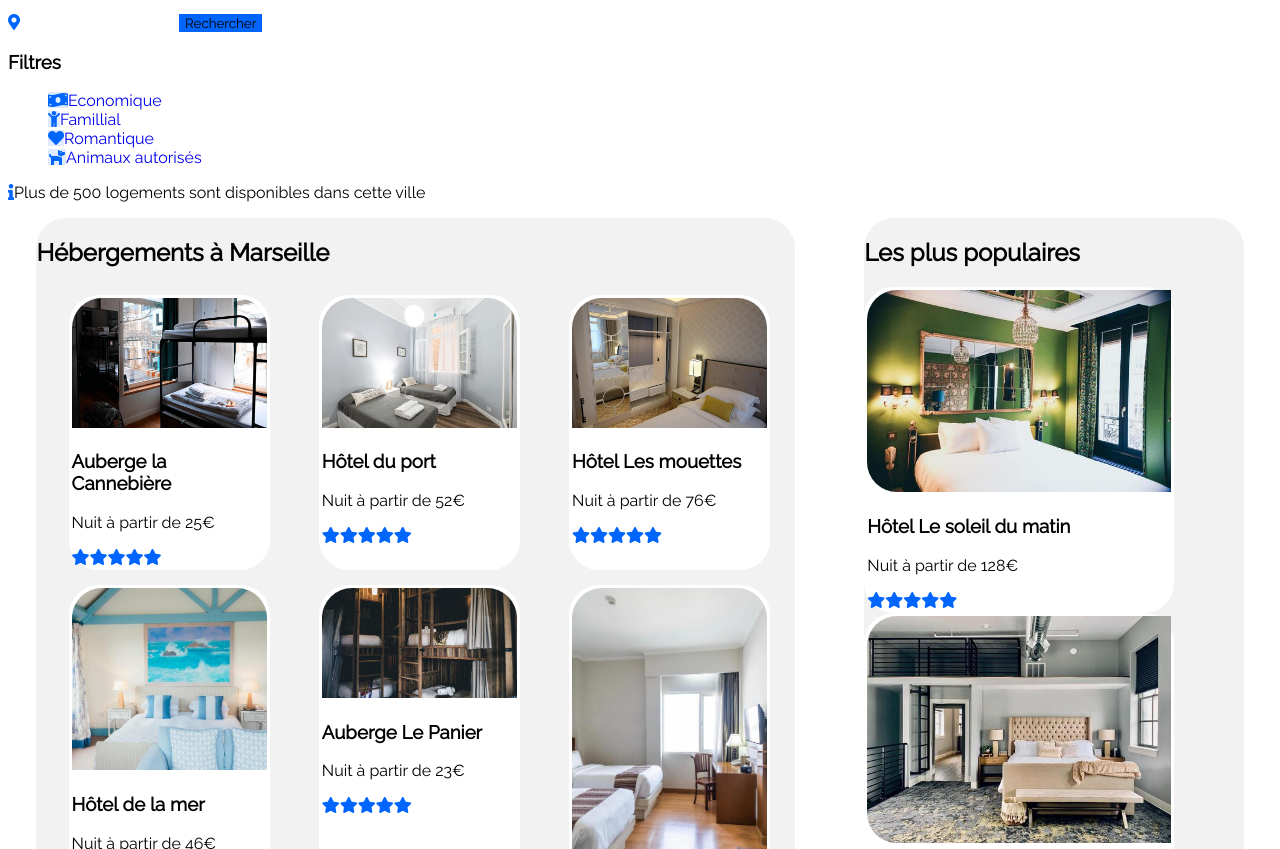
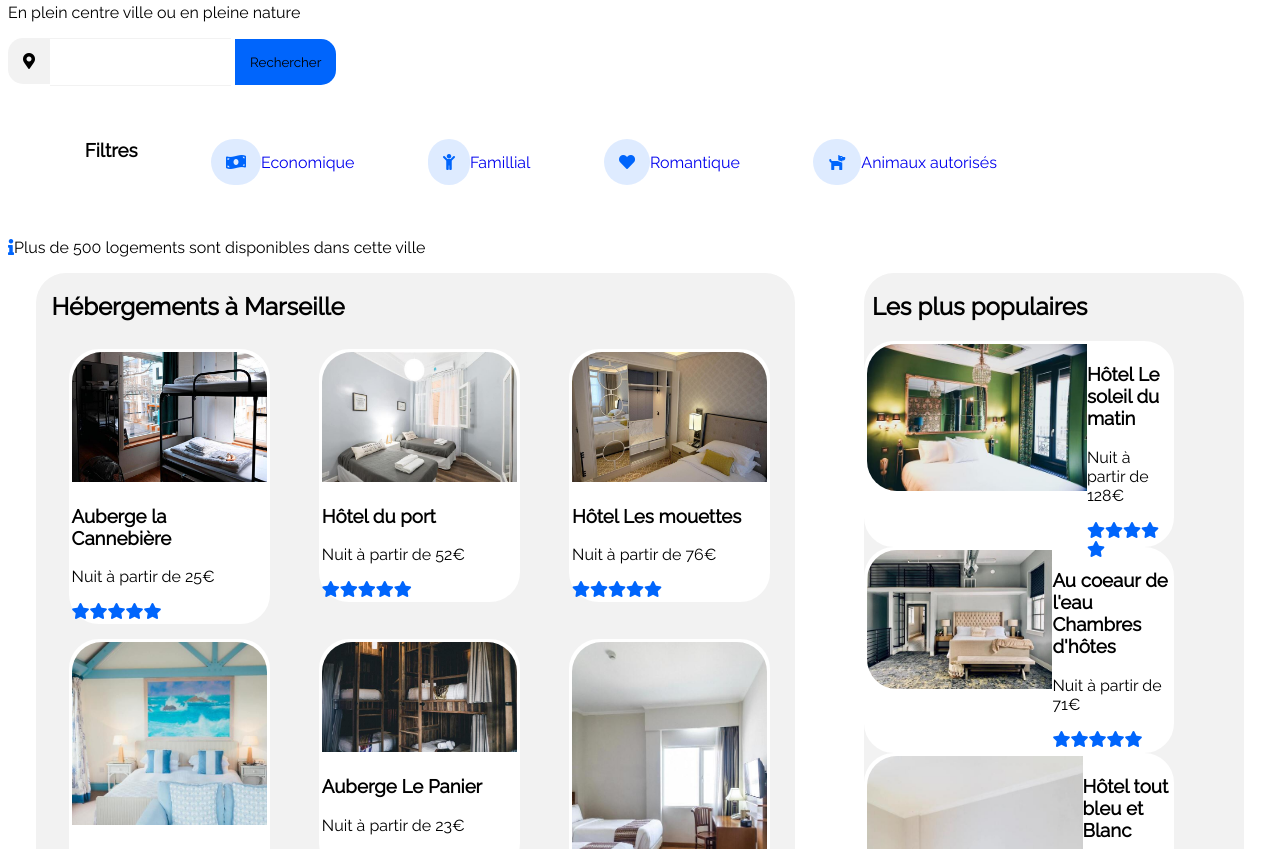
Before and after one commit to Zabatgit/P2_Blanc_Laurent, a plain HTML site: page index.html in a window 1280 px wide. Shown: the part 148-997 px from the top of the page. Drawn offline with Linux system fonts and the light colour scheme.

Commit message:
avancement sur la mise en page du site

```diff
--- a/index.html
+++ b/index.html
@@ -20,8 +20,8 @@
             </div>
             <div class="nav">
                 <nav>
-                    <a href="hébergements">Hébergements</a>
-                    <a href="activités">Activités</a>
+                    <a class="navHover" href="hébergements">Hébergements</a>
+                    <a class="navHover" href="activités">Activités</a>
                 </nav>
                 <a href="inscription">S'inscrire</a>
             </div>
@@ -34,9 +34,9 @@
                     <i class="fas fa-map-marker-alt" id="iconeNoire"></i><input type="search">
                     <button>Rechercher</button>
                 </div>
-                <div>
-                    <h3>Filtres</h3>
+                <div class="filtres">
                     <ul>
+                        <li><h3 class="cancelMargin">Filtres</h3></li>
                         <li><i class="fas fa-money-bill-wave"></i><a href="#">Economique</a></li>
                         <li><i class="fas fa-child"></i><a href="#">Famillial</a></li>
                         <li><i class="fas fa-heart"></i><a href="#">Romantique</a></li>
@@ -49,7 +49,7 @@
                 <section class="hébergements">
                     <h2>Hébergements à Marseille</h2>
                     <div class="artHeb">
-                        <article>
+                        <article class="tailleArticle01">
                             <div class="imgHeb">
                                 <img src="contents/images/hebergements/4_small/marcus-loke-WQJvWU_HZFo-unsplash.jpg"
                                     alt="">
@@ -59,8 +59,7 @@
                             <i class="fas fa-star"></i><i class="fas fa-star"></i><i class="fas fa-star"></i><i
                                 class="fas fa-star"></i><i class="fas fa-star"></i>
                         </article>
-
-                        <article>
+                        <article class="tailleArticle01">
                             <div class="imgHeb">
                                 <img src="contents/images/hebergements/4_small/fred-kleber-gTbaxaVLvsg-unsplash.jpg"
                                     alt="">
@@ -69,9 +68,8 @@
                             <p>Nuit à partir de 52€</p>
                             <i class="fas fa-star"></i><i class="fas fa-star"></i><i class="fas fa-star"></i><i
                                 class="fas fa-star"></i><i class="fas fa-star"></i>
-                            <!--mettre les étoiles ici (je sais pas comment pour l'instant)-->
                         </article>
-                        <article>
+                        <article class="tailleArticle01">
                             <div class="imgHeb">
                                 <img src="contents/images/hebergements/4_small/reisetopia-B8WIgxA_PFU-unsplash.jpg"
                                     alt="">
@@ -80,9 +78,8 @@
                             <p>Nuit à partir de 76€</p>
                             <i class="fas fa-star"></i><i class="fas fa-star"></i><i class="fas fa-star"></i><i
                                 class="fas fa-star"></i><i class="fas fa-star"></i>
-                            <!--mettre les étoiles ici (je sais pas comment pour l'instant)-->
                         </article>
-                        <article>
+                        <article class="tailleArticle01">
                             <div class="imgHeb">
                                 <img src="contents/images/hebergements/4_small/annie-spratt-Eg1qcIitAuA-unsplash.jpg"
                                     alt="">
@@ -91,9 +88,8 @@
                             <p>Nuit à partir de 46€</p>
                             <i class="fas fa-star"></i><i class="fas fa-star"></i><i class="fas fa-star"></i><i
                                 class="fas fa-star"></i><i class="fas fa-star"></i>
-                            <!--mettre les étoiles ici (je sais pas comment pour l'instant)-->
                         </article>
-                        <article>
+                        <article class="tailleArticle01">
                             <div class="imgHeb">
                                 <img src="contents/images/hebergements/4_small/nicate-lee-kT-ZyaiwBe0-unsplash.jpg"
                                     alt="">
@@ -102,9 +98,8 @@
                             <p>Nuit à partir de 23€</p>
                             <i class="fas fa-star"></i><i class="fas fa-star"></i><i class="fas fa-star"></i><i
                                 class="fas fa-star"></i><i class="fas fa-star"></i>
-                            <!--mettre les étoiles ici (je sais pas comment pour l'instant)-->
                         </article>
-                        <article>
+                        <article class="tailleArticle01">
                             <div class="imgHeb">
                                 <img src="contents/images/hebergements/4_small/febrian-zakaria-M6S1WvfW68A-unsplash.jpg"
                                     alt="">
@@ -113,7 +108,6 @@
                             <p>Nuit à partir de 96€</p>
                             <i class="fas fa-star"></i><i class="fas fa-star"></i><i class="fas fa-star"></i><i
                                 class="fas fa-star"></i><i class="fas fa-star"></i>
-                            <!--mettre les étoiles ici (je sais pas comment pour l'instant)-->
                         </article>
                     </div>
                     <p>Afficher plus</p>
@@ -121,7 +115,7 @@
                 <aside class="populaires">
                     <h2>Les plus populaires</h2>
                     <div class="artPop">
-                        <article>
+                        <article class="tailleArticle02">
                             <div class="imgPop">
                                 <img src="contents/images/hebergements/4_small/emile-guillemot-Bj_rcSC5XfE-unsplash.jpg"
                                     alt="">
@@ -133,7 +127,7 @@
                                     class="fas fa-star"></i><i class="fas fa-star"></i>
                             </div>
                         </article>
-                        <article>
+                        <article class="tailleArticle02">
                             <div class="imgPop">
                                 <img src="contents/images/hebergements/4_small/aw-creative-VGs8z60yT2c-unsplash.jpg"
                                     alt="">
@@ -145,7 +139,7 @@
                                     class="fas fa-star"></i><i class="fas fa-star"></i>
                             </div>
                         </article>
-                        <article>
+                        <article class="tailleArticle02">
                             <div class="imgPop">
                                 <img src="contents/images/hebergements/4_small/febrian-zakaria-sjvU0THccQA-unsplash.jpg"
                                     alt="">
@@ -160,53 +154,51 @@
                     </div>
                 </aside>
             </div>
-                <section class="activités">
-                    <h2>Activités à Marseille</h2>
-                    <article>
+            <section class="activités">
+                <h2>Activités à Marseille</h2>
+                <div class="activités01">
+                    <article class="tailleArticle03.1">
                         <div class="imgAct">
                             <img src="contents/images/activites/3_medium/reno-laithienne-QUgJhdY5Fyk-unsplash.jpg"
                                 alt="">
                         </div>
-                        <!--mettre moyenne image-->
                         <h3>Vieux port</h3>
                     </article>
-                    <article>
+                    <article class="tailleArticle03.2">
                         <div class="imgAct">
                             <img src="contents/images/activites/3_medium/paul-hermann-QFTrLdQIRhI-unsplash.jpg" alt="">
                         </div>
-                        <!--mettre moyenne image-->
                         <h3>Fort de Pomègues</h3>
                     </article>
-                    <article>
+                    <article class="tailleArticle03.2">
                         <div class="imgAct">
                             <img src="contents/images/activites/3_medium/kevin-hikari-rV_Qd1l-VXg-unsplash.jpg" alt="">
                         </div>
-                        <!--mettre moyenne image-->
                         <h3>Îles du Frioul</h3>
                     </article>
-                    <article>
+                </div>
+                <div class="activités02">
+                    <article class="tailleArticle03.1">
                         <div class="imgAct">
                             <img src="contents/images/activites/3_medium/kilyan-sockalingum-NR8-cBCN3aI-unsplash.jpg"
                                 alt="">
                         </div>
-                        <!--mettre moyenne image-->
                         <h3>Parc National des Calanques</h3>
                     </article>
-                    <article>
+                    <article class="tailleArticle03.2">
                         <div class="imgAct">
                             <img src="contents/images/activites/3_medium/florian-wehde-xW9e8gdotxI-unsplash.jpg" alt="">
                         </div>
-                        <!--mettre moyenne image-->
                         <h3>Notre-Dame-de-la-Garde</h3>
                     </article>
-                    <article>
+                    <article class="tailleArticle03.2">
                         <div class="imgAct">
                             <img src="contents/images/activites/3_medium/lena-paulin-wH2-EJoDcV0-unsplash.jpg" alt="">
                         </div>
-                        <!--mettre moyenne image-->
                         <h3>Parc Longchamp</h3>
                     </article>
-                </section>
+                </div>
+            </section>
         </main>
     </div>
     <footer>
@@ -233,7 +225,6 @@
             </ul>
         </div>
     </footer>
-
 </body>
 
 </html>
--- a/style.css
+++ b/style.css
@@ -1,6 +1,6 @@
 
 
-/*Général*/
+/***********************Général************************/
 
 
 * {
@@ -37,8 +37,17 @@ article {
     background-color: white;
 }
 
+h2 {
+    margin-left: 2%;
+}
 
-/*Header*/
+
+/********************Header*********************/
+
+
+.logo {
+    margin: 1%;
+}
 
 header {
     display: flex;
@@ -50,7 +59,7 @@ header {
     flex-direction: row;
     justify-content: flex-end;
     width: 30%;
-   margin-top: 2%;
+    margin-top: 2%;
 }
 
 header nav {
@@ -60,31 +69,62 @@ header nav {
 
 header nav a {
     color: black;
-    margin-left: 2%;
+    margin-right: 25%;
+    padding-top: 9.1%;
 }
 
-header nav a:hover
+.navHover:hover {
+    color: #0065FC;
+    border-top: 3px solid #0065FC;
+}
 
 
+/********************Section recherche**************************/
 
-/*Section recherche*/
 
+.filtres ul {
+    display: flex;
+    flex-wrap: wrap;
+}
+
+.filtres ul li {
+    margin: 3%;
+}
+
+.cancelMargin {
+    margin: 0px;
+}
 
 #iconeNoire {
     color: black;
     background-color: #F2F2F2;
+    padding: 15px;
+    border-top-left-radius: 15px;
+    border-bottom-left-radius: 15px;
 }
 
 button {
     background-color: #0065FC;
+    padding: 15px;
+    border-top-right-radius: 15px;
+    border-bottom-right-radius: 15px;
+    margin: 0px;
+}
+
+input {
+    border-top: 1px solid #F2F2F2;
+    border-bottom: 1px solid #F2F2F2;
+    padding: 15px;
 }
 
 li i {
     background-color: #DEEBFF;
+    padding: 15px;
+    border-radius: 30px;
 }
 
 
-/*Div placementArticles*/
+/************************Div placementArticles****************************/
 
 
 .placementSectionHebPop {
@@ -94,7 +134,7 @@ li i {
 }
 
 
-/*Section hébergements*/
+/************************Section hébergements******************************/
 
 
 .hébergements {
@@ -120,13 +160,17 @@ li i {
 .hébergements article {
     border: 3px #FFFFFF solid;
     border-radius: 30px;
-    max-width: 26%;
-    max-height: 25%;
+    width: 26%;
+    height: 25%;
     margin-top: 1%;
     margin-bottom: 1%;
 }
 
-/*Aside populaires*/
+.tailleArticle01 {
+    max-height: 1%;
+}
+
+/**************************Aside populaires***************************/
 
 
 .populaires {
@@ -143,22 +187,21 @@ li i {
 }
 
 .populaires article {
-    /*display: flex;*/
+    display: flex;
     border: 3px #FFFFFF solid;
     border-radius: 30px;
     max-width: 80%;
 }
 
-/*.column {
-    flex-direction: row;
-    justify-content: space-around;
-}*/
+.tailleArticle02 {
+    height: 200px;
+}
 
 
-/*Section activités*/
+/*************************Section activités**************************/
 
 
-/*Footer*/
+/*************************Footer**************************/
 
 
 footer {
```
